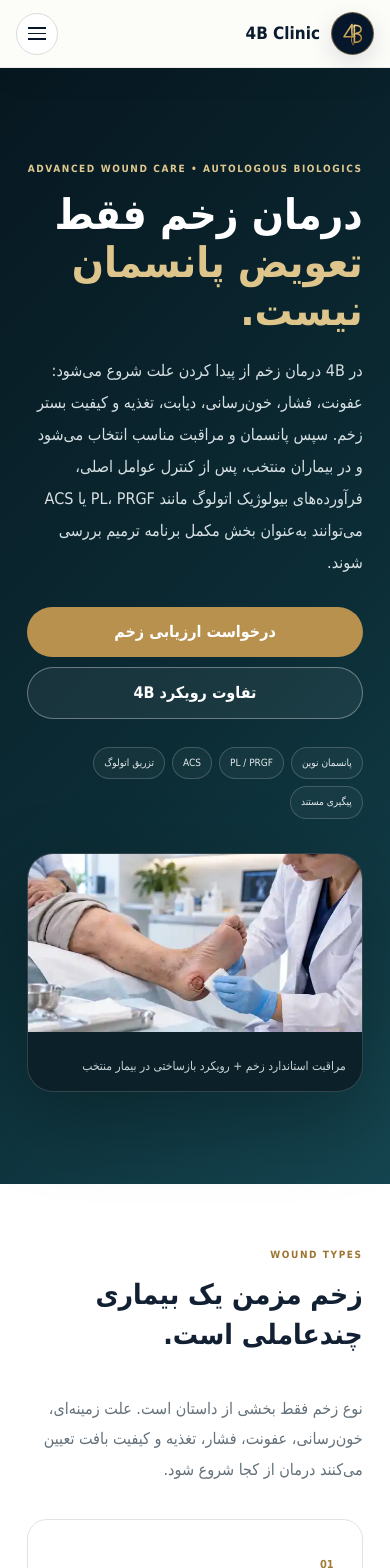
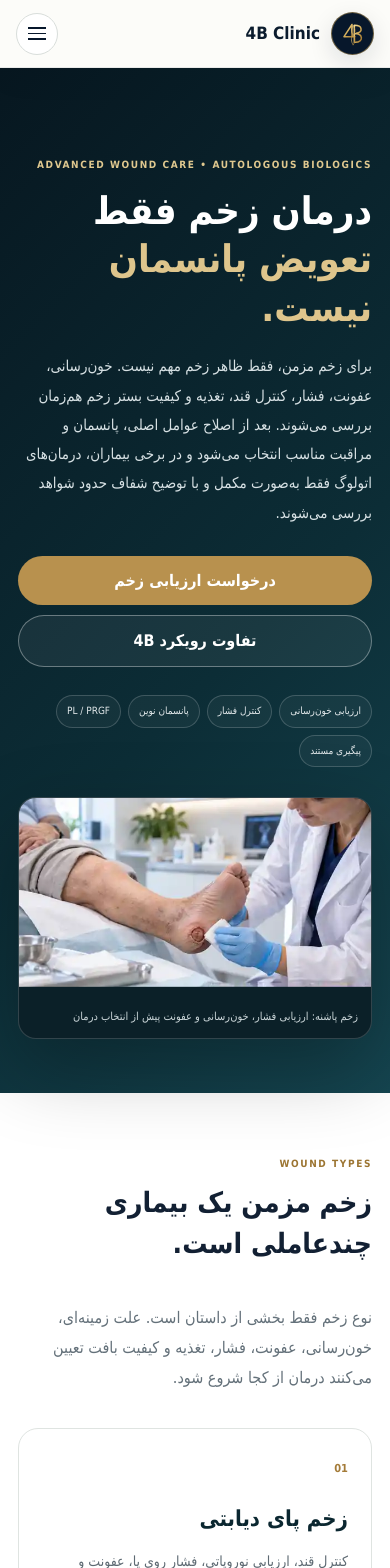
Before and after one commit to kianariai-alt/4B-Clinic-Web, a SvelteKit app: page /wounds in a window 390 px wide. Shown: the top 1568 px of the page. Built offline with nearby package versions, Linux system fonts and the light colour scheme.

Commit message:
refine wounds page content and responsive layout

```diff
--- a/src/routes/wounds/+page.svelte
+++ b/src/routes/wounds/+page.svelte
@@ -14,15 +14,15 @@
     { title: 'ارزیابی و آماده‌سازی بستر زخم', text: 'اندازه، عمق، ترشح، پوست اطراف، بافت نکروتیک، درد و نشانه‌های عفونت ثبت می‌شوند تا برنامه درمان قابل پیگیری باشد.' },
     { title: 'دبریدمان و کنترل عفونت', text: 'در صورت نیاز، بافت غیرزنده برداشته می‌شود و درمان عفونت، بیوفیلم و التهاب بر اساس وضعیت بیمار انجام می‌گیرد.' },
     { title: 'پانسمان‌های نوین و مدیریت رطوبت', text: 'انتخاب پانسمان بر اساس میزان ترشح، عمق زخم، بافت بستر و هدف درمان انجام می‌شود؛ نه بر اساس یک پانسمان ثابت برای همه.' },
-    { title: 'کاهش فشار و حمایت مکانیکی', text: 'در زخم‌های فشاری و پای دیابتی، off-loading و کنترل فشار بخش جدایی‌ناپذیر درمان است.' },
+    { title: 'کاهش فشار و Off-loading', text: 'در زخم‌های فشاری و پای دیابتی، برداشتن فشار از ناحیه زخم و انتخاب روش مناسب Off-loading بخش جدایی‌ناپذیر درمان است.' },
     { title: 'ارزیابی عروقی و عوامل زمینه‌ای', text: 'خون‌رسانی، دیابت، تغذیه، داروها و بیماری‌های همراه باید اصلاح شوند؛ وگرنه بهترین پانسمان هم کار محدودی انجام می‌دهد.' },
     { title: 'پیگیری مستند', text: 'عکس‌های استاندارد، اندازه‌گیری منظم و مقایسه روند ترمیم کمک می‌کنند درمان بر اساس پاسخ واقعی زخم تغییر کند.' }
   ];
 
   const biologics = [
-    { title: 'PL و PRGF', text: 'فرآورده‌های پلاکتی اتولوگ حاوی مجموعه‌ای از فاکتورها و پیام‌رسان‌های زیستی هستند. مطالعات بالینی در برخی زخم‌های مزمن و پای دیابتی نتایج امیدوارکننده‌ای گزارش کرده‌اند، اما پاسخ درمان یکنواخت نیست و این روش‌ها فقط به‌عنوان درمان مکمل در کنار مراقبت استاندارد مطرح می‌شوند.' },
-    { title: 'ACS', text: 'برای ACS در زخم‌های سخت‌درمان شواهد بالینی اولیه و محدود وجود دارد. در 4B این روش فقط در بیمار منتخب، پس از کنترل عفونت، فشار، خون‌رسانی و سایر عوامل اصلی و با توضیح محدودیت شواهد بررسی می‌شود.' },
-    { title: 'رساندن موضعی یا هدفمند در بیمار منتخب', text: 'بسته به نوع زخم و پروتکل انتخاب‌شده، فرآورده اتولوگ ممکن است به‌صورت موضعی یا در برخی موارد به شکل هدفمند در بافت پیرامونی بررسی شود. انتخاب روش رساندن باید بر اساس شواهد موجود، شرایط زخم و ارزیابی پزشکی انجام شود.' }
+    { title: 'PL و PRGF', text: 'فرآورده‌های پلاکتی اتولوگ حاوی فاکتورها و پیام‌رسان‌های زیستی هستند. در برخی مطالعات زخم پای دیابتی و زخم‌های مزمن، استفاده مکمل از فرآورده‌های پلاکتی با بهبود بعضی شاخص‌های ترمیم همراه بوده است؛ با این حال کیفیت و یکنواختی شواهد محدود است و این روش‌ها جایگزین مراقبت استاندارد، کنترل عفونت، ارزیابی خون‌رسانی یا Off-loading نیستند.' },
+    { title: 'ACS', text: 'ACS درمان استاندارد زخم محسوب نمی‌شود و شواهد بالینی آن در زخم‌های مزمن محدود است. در 4B این روش فقط در موارد منتخب، پس از ارزیابی و کنترل عوامل اصلی و با توضیح صریح محدودیت شواهد، قابل بررسی است.' },
+    { title: 'روش استفاده بر اساس وضعیت زخم', text: 'اگر درمان اتولوگ برای بیمار منتخب مناسب تشخیص داده شود، نحوه استفاده از فرآورده بر اساس نوع زخم، وضعیت بافت و ارزیابی پزشکی تعیین می‌شود. هیچ روش واحدی برای همه زخم‌ها مناسب نیست.' }
   ];
 </script>
 
@@ -36,16 +36,16 @@
   <div class="wound-copy">
     <div class="eyebrow light">ADVANCED WOUND CARE • AUTOLOGOUS BIOLOGICS</div>
     <h1>درمان زخم فقط<br/><span>تعویض پانسمان نیست.</span></h1>
-    <p>در 4B درمان زخم از پیدا کردن علت شروع می‌شود: عفونت، فشار، خون‌رسانی، دیابت، تغذیه و کیفیت بستر زخم. سپس پانسمان و مراقبت مناسب انتخاب می‌شود و در بیماران منتخب، پس از کنترل عوامل اصلی، فرآورده‌های بیولوژیک اتولوگ مانند PL، PRGF یا ACS می‌توانند به‌عنوان بخش مکمل برنامه ترمیم بررسی شوند.</p>
+    <p>برای زخم مزمن، فقط ظاهر زخم مهم نیست. خون‌رسانی، عفونت، فشار، کنترل قند، تغذیه و کیفیت بستر زخم هم‌زمان بررسی می‌شوند. بعد از اصلاح عوامل اصلی، پانسمان و مراقبت مناسب انتخاب می‌شود و در برخی بیماران، درمان‌های اتولوگ فقط به‌صورت مکمل و با توضیح شفاف حدود شواهد بررسی می‌شوند.</p>
     <div class="hero-actions">
       <a class="primary-action" href="/contact">درخواست ارزیابی زخم</a>
       <a class="secondary-action" href="#four-b-difference">تفاوت رویکرد 4B</a>
     </div>
-    <div class="hero-badges"><span>پانسمان نوین</span><span>PL / PRGF</span><span>ACS</span><span>تزریق اتولوگ</span><span>پیگیری مستند</span></div>
+    <div class="hero-badges"><span>ارزیابی خون‌رسانی</span><span>کنترل فشار</span><span>پانسمان نوین</span><span>PL / PRGF</span><span>پیگیری مستند</span></div>
   </div>
   <figure class="hero-photo">
-    <img src={woundImage} alt="درمان زخم مزمن با پانسمان پیشرفته و تزریق فرآورده بیولوژیک اتولوگ در کلینیک" loading="eager" fetchpriority="high" />
-    <figcaption>مراقبت استاندارد زخم + رویکرد بازساختی در بیمار منتخب</figcaption>
+    <img src={woundImage} alt="ارزیابی و مراقبت زخم مزمن پاشنه پا در محیط درمانی" loading="eager" fetchpriority="high" />
+    <figcaption>زخم پاشنه: ارزیابی فشار، خون‌رسانی و عفونت پیش از انتخاب درمان</figcaption>
   </figure>
 </section>
 
@@ -76,8 +76,8 @@
 <section class="difference" id="four-b-difference">
   <div class="difference-copy">
     <div class="eyebrow light">THE 4B DIFFERENCE</div>
-    <h2>تفاوت 4B: اضافه‌کردن زیست‌درمانی اتولوگ به درمان اصولی زخم</h2>
-    <p>در 4B رویکرد بازساختی زمانی وارد برنامه می‌شود که بستر زخم و علت‌های اصلی تا حد ممکن کنترل شده باشند. در بیماران منتخب، فرآورده‌های تهیه‌شده از خون خود بیمار می‌توانند به‌صورت موضعی یا تزریق هدفمند در بافت مناسب بررسی شوند. هدف، حمایت از محیط ترمیم، تعدیل التهاب و فراهم‌کردن شرایط زیستی بهتر برای بازسازی بافت است؛ نه جایگزین کردن درمان استاندارد زخم.</p>
+    <h2>تفاوت 4B: زیست‌درمانی در کنار درمان استاندارد، نه به‌جای آن</h2>
+    <p>در 4B رویکرد بازساختی زمانی وارد برنامه می‌شود که بستر زخم و علت‌های اصلی تا حد ممکن کنترل شده باشند. در بیمار منتخب، فرآورده‌های تهیه‌شده از خون خود بیمار ممکن است به‌عنوان درمان مکمل بررسی شوند. هدف، حمایت از محیط ترمیم است؛ نه جایگزین‌کردن درمان استاندارد زخم یا تأخیر در درمان عفونت، اختلال خون‌رسانی و فشار مکانیکی.</p>
   </div>
   <div class="biologic-stack">
     {#each biologics as item, i}
@@ -105,24 +105,24 @@
 <section class="science"><ZetaScience href="https://zetamed.org/services/wound-clinic/" title="چرا زخم مزمن نیاز به نگاه چندعاملی دارد؟" text="برای مطالعه عمیق‌تر درباره بستر زخم، خون‌رسانی، عفونت، فشار و اصول علمی ترمیم بافت می‌توانید به Zetamed مراجعه کنید." /></section>
 
 <section class="wound-cta">
-  <div><div class="eyebrow light">NEXT STEP</div><h2>زخم را با سابقه‌اش ببینیم، نه فقط با یک عکس.</h2><p>برای ارزیابی دقیق‌تر، گزارش‌های عروقی، قند خون، کشت، جراحی‌های قبلی، لیست داروها و عکس‌های قبلی زخم را همراه داشته باشید.</p></div>
+  <div><div class="eyebrow light">NEXT STEP</div><h2>زخم را با سابقه‌اش ببینیم، نه فقط با یک عکس.</h2><p>برای ارزیابی دقیق‌تر، اگر در دسترس دارید گزارش‌های عروقی، نتایج قند خون، کشت، سوابق جراحی، فهرست داروها و عکس‌های قبلی زخم را همراه داشته باشید.</p></div>
   <a href="/contact">درخواست ارزیابی زخم</a>
 </section>
 
 <style>
   .eyebrow{font-size:10px;letter-spacing:.16em;color:#9c7532;font-weight:900}.eyebrow.light{color:#dfc88f}
   .wound-hero{min-height:700px;background:linear-gradient(135deg,#071720,#0c2d36 58%,#154550);color:#fff;display:grid;grid-template-columns:1.05fr .95fr;gap:clamp(34px,5vw,80px);align-items:center;padding:clamp(92px,10vw,150px) clamp(22px,7vw,110px)}
-  .wound-copy h1{font-size:clamp(44px,6.2vw,86px);line-height:1.15;margin:12px 0 20px}.wound-copy h1 span{color:#dec58c}.wound-copy>p{font-size:clamp(16px,1.55vw,20px);line-height:2;color:#d7e1e4;max-width:760px}
+  .wound-copy{max-width:780px}.wound-copy h1{font-size:clamp(44px,6.2vw,86px);line-height:1.15;margin:12px 0 20px}.wound-copy h1 span{color:#dec58c}.wound-copy>p{font-size:clamp(16px,1.45vw,19px);line-height:2;color:#d7e1e4;max-width:720px}
   .hero-actions{display:flex;gap:10px;flex-wrap:wrap;margin-top:28px}.primary-action,.secondary-action,.wound-cta>a{display:inline-flex;align-items:center;justify-content:center;min-height:48px;padding:10px 20px;border-radius:999px;text-decoration:none;font-weight:900}.primary-action,.wound-cta>a{background:#b8914e;color:#fff}.secondary-action{border:1px solid rgba(255,255,255,.35);color:#fff;background:rgba(255,255,255,.06)}
   .hero-badges{display:flex;gap:7px;flex-wrap:wrap;margin-top:28px}.hero-badges span{font-size:10px;border:1px solid rgba(255,255,255,.18);padding:6px 10px;border-radius:999px;color:#e4eaec;background:rgba(255,255,255,.04)}
-  .hero-photo{margin:0;border-radius:26px;overflow:hidden;border:1px solid rgba(255,255,255,.16);background:#0b2028;box-shadow:0 28px 80px rgba(0,0,0,.28)}.hero-photo img{width:100%;height:auto;display:block}.hero-photo figcaption{font-size:12px;color:#cbd6d9;padding:14px 16px}
+  .hero-photo{margin:0;align-self:center;border-radius:26px;overflow:hidden;border:1px solid rgba(255,255,255,.16);background:#0b2028;box-shadow:0 28px 80px rgba(0,0,0,.28)}.hero-photo img{width:100%;aspect-ratio:16/9;object-fit:cover;object-position:center;display:block}.hero-photo figcaption{font-size:12px;line-height:1.8;color:#cbd6d9;padding:13px 16px}
   .wound-types,.modern-care,.science{padding:clamp(62px,8vw,112px) clamp(20px,7vw,110px)}.wound-types,.science{background:#fff}.modern-care{background:#f4f5f1}
-  .section-head{display:grid;grid-template-columns:1fr minmax(280px,.72fr);gap:60px;align-items:end;margin-bottom:34px}.section-head h2,.difference h2,.pathway h2,.warning h2,.wound-cta h2{font-size:clamp(28px,4vw,52px);line-height:1.45;margin:10px 0}.section-head>p{color:#64717a;margin:0;line-height:1.9}
-  .grid-2{display:grid;grid-template-columns:repeat(2,1fr);gap:14px}.grid-3{display:grid;grid-template-columns:repeat(3,1fr);gap:14px}.info-card,.care-card{border:1px solid #dfe4e1;border-radius:20px;background:#fff;padding:28px}.info-card>span{color:#a47b38;font-size:11px;font-weight:900}.info-card h3,.care-card h3{font-size:22px;margin:18px 0 8px;color:#0b2730}.info-card p,.care-card p{margin:0;color:#5d6972;line-height:1.95;font-size:14px}
+  .section-head{display:grid;grid-template-columns:1fr minmax(280px,.72fr);gap:60px;align-items:end;margin-bottom:34px}.section-head h2,.difference h2,.pathway h2,.warning h2,.wound-cta h2{font-size:clamp(28px,4vw,52px);line-height:1.45;margin:10px 0}.section-head>p{color:#64717a;margin:0;line-height:1.9;max-width:650px}
+  .grid-2{display:grid;grid-template-columns:repeat(2,1fr);gap:14px}.grid-3{display:grid;grid-template-columns:repeat(3,1fr);gap:14px}.info-card,.care-card{height:100%;border:1px solid #dfe4e1;border-radius:20px;background:#fff;padding:28px}.info-card>span{color:#a47b38;font-size:11px;font-weight:900}.info-card h3,.care-card h3{font-size:22px;margin:18px 0 8px;color:#0b2730}.info-card p,.care-card p{margin:0;color:#5d6972;line-height:1.95;font-size:14px}
   .difference{padding:clamp(70px,9vw,124px) clamp(20px,7vw,110px);background:#0a2028;color:#fff;display:grid;grid-template-columns:.85fr 1.15fr;gap:70px}.difference-copy>p{color:#c0cdd1;line-height:2}.biologic-stack{display:grid;gap:12px}.biologic-stack article{display:grid;grid-template-columns:50px 1fr;gap:16px;padding:20px;border-radius:18px;border:1px solid rgba(255,255,255,.12);background:rgba(255,255,255,.045)}.biologic-stack span{color:#d7bb7e;font-weight:900}.biologic-stack h3{margin:0 0 6px}.biologic-stack p{margin:0;color:#bac7cb;font-size:14px;line-height:1.9}
   .pathway{padding:clamp(68px,9vw,122px) clamp(20px,7vw,110px);background:#071720;color:#fff;display:grid;grid-template-columns:.72fr 1.28fr;gap:70px}.pathway>div>p{color:#b9c8cc}.pathway ol{list-style:none;padding:0;margin:0;display:grid;gap:10px}.pathway li{display:grid;grid-template-columns:48px 1fr;gap:16px;padding:19px 20px;border:1px solid rgba(255,255,255,.12);background:rgba(255,255,255,.04);border-radius:16px}.pathway li>span{color:#d6bb81;font-weight:900}.pathway li p{color:#b8c6ca;margin:4px 0 0;font-size:13px}
   .warning{padding:clamp(58px,7vw,90px) clamp(20px,7vw,110px);display:grid;grid-template-columns:100px 1fr;gap:30px;align-items:center;background:#f2f0e9}.warning-mark{width:78px;height:78px;border-radius:50%;display:grid;place-items:center;background:#fff;border:1px solid #c6a76a;color:#986f2d;font-size:34px;font-weight:900}.warning p{max-width:920px;color:#56616b}.science{padding-top:48px;padding-bottom:48px}
-  .wound-cta{padding:clamp(62px,8vw,112px) clamp(20px,7vw,110px);background:#0b2630;color:#fff;display:flex;justify-content:space-between;align-items:end;gap:40px}.wound-cta p{max-width:820px;color:#c1d0d3}
+  .wound-cta{padding:clamp(62px,8vw,112px) clamp(20px,7vw,110px);background:#0b2630;color:#fff;display:flex;justify-content:space-between;align-items:end;gap:40px}.wound-cta>div{max-width:850px}.wound-cta p{max-width:820px;color:#c1d0d3;line-height:1.95}
   @media(max-width:1000px){.wound-hero{grid-template-columns:1fr}.hero-photo{max-width:720px}.difference,.pathway,.section-head{grid-template-columns:1fr;gap:28px}.grid-3{grid-template-columns:1fr 1fr}.wound-cta{align-items:flex-start;flex-direction:column}}
-  @media(max-width:640px){.wound-copy h1{font-size:42px}.grid-2,.grid-3{grid-template-columns:1fr}.warning{grid-template-columns:1fr}.hero-actions{flex-direction:column}.hero-actions a,.wound-cta>a{width:100%}}
+  @media(max-width:640px){.wound-hero{min-height:auto;padding:88px 18px 54px;gap:30px}.wound-copy h1{font-size:38px;line-height:1.28}.wound-copy>p{font-size:15px;line-height:1.95}.hero-photo{border-radius:18px}.hero-photo figcaption{font-size:11px;padding:11px 13px}.wound-types,.modern-care,.science{padding-left:18px;padding-right:18px}.grid-2,.grid-3{grid-template-columns:1fr}.info-card,.care-card{padding:23px}.warning{grid-template-columns:1fr}.hero-actions{flex-direction:column}.hero-actions a,.wound-cta>a{width:100%}}
 </style>
```
